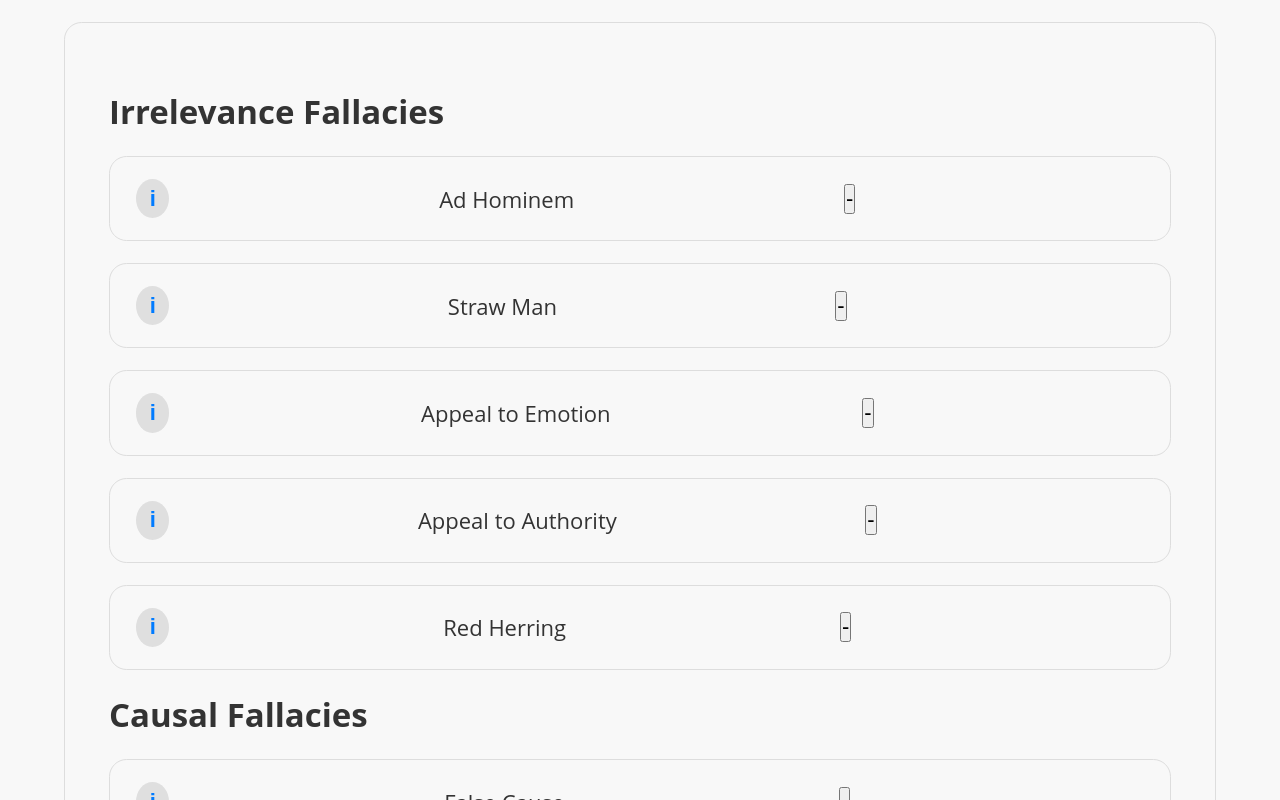
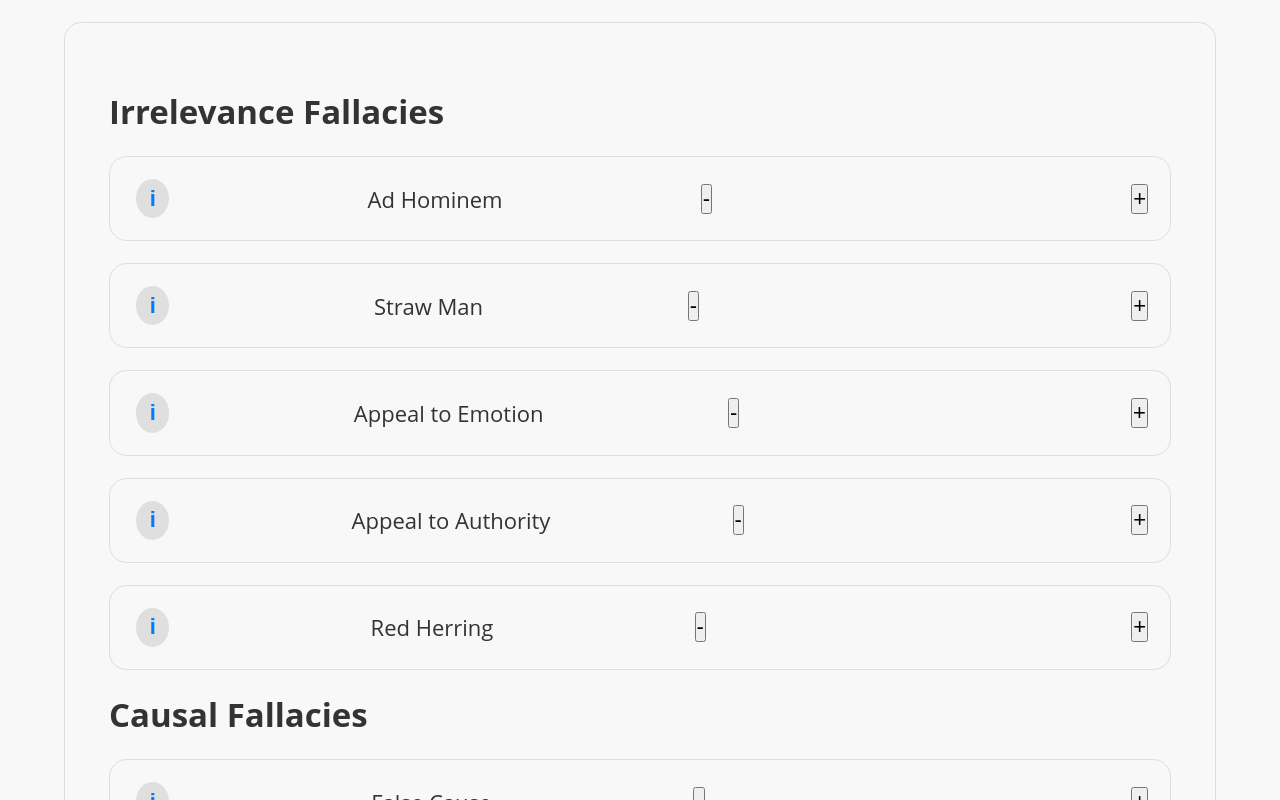
Before and after one commit to assaad-ali/Fallacy-Tracker, a React (Create React App) app: page / in a window 1280 px wide. Shown: the top 800 px of the page. Built offline with nearby package versions, Linux system fonts and the light colour scheme.

Commit message:
Refactor UI interaction in FallacyList for counter increment and decrement

```diff
--- a/src/components/FallacyList.jsx
+++ b/src/components/FallacyList.jsx
@@ -139,9 +139,7 @@ const FallacyList = () => {
                                     >
                                         i
                                     </button>
-                                    <span className="fallacy-name"
-                                        onClick={() => incrementCounter(category, fallacy.name)}
-                                    >
+                                    <span className="fallacy-name">
                                         {fallacy.name}
                                     </span>
 
@@ -149,10 +147,12 @@ const FallacyList = () => {
                                         <p className="fallacy-description">{fallacy.description}</p>
                                     )}
                                     <button className='decrease-btn' onClick={(e) => {
-                                        e.stopPropagation();
                                         decrementCounter(category, fallacy.name);
                                     }}>-</button>
                                     <span className="fallacy-counter"> {fallacy.count || ''}</span>
+                                    <button className='increase-btn' onClick={(e) => {
+                                        incrementCounter(category, fallacy.name);
+                                    }}>+</button>
                                 </li>
 
                             </div>
```
